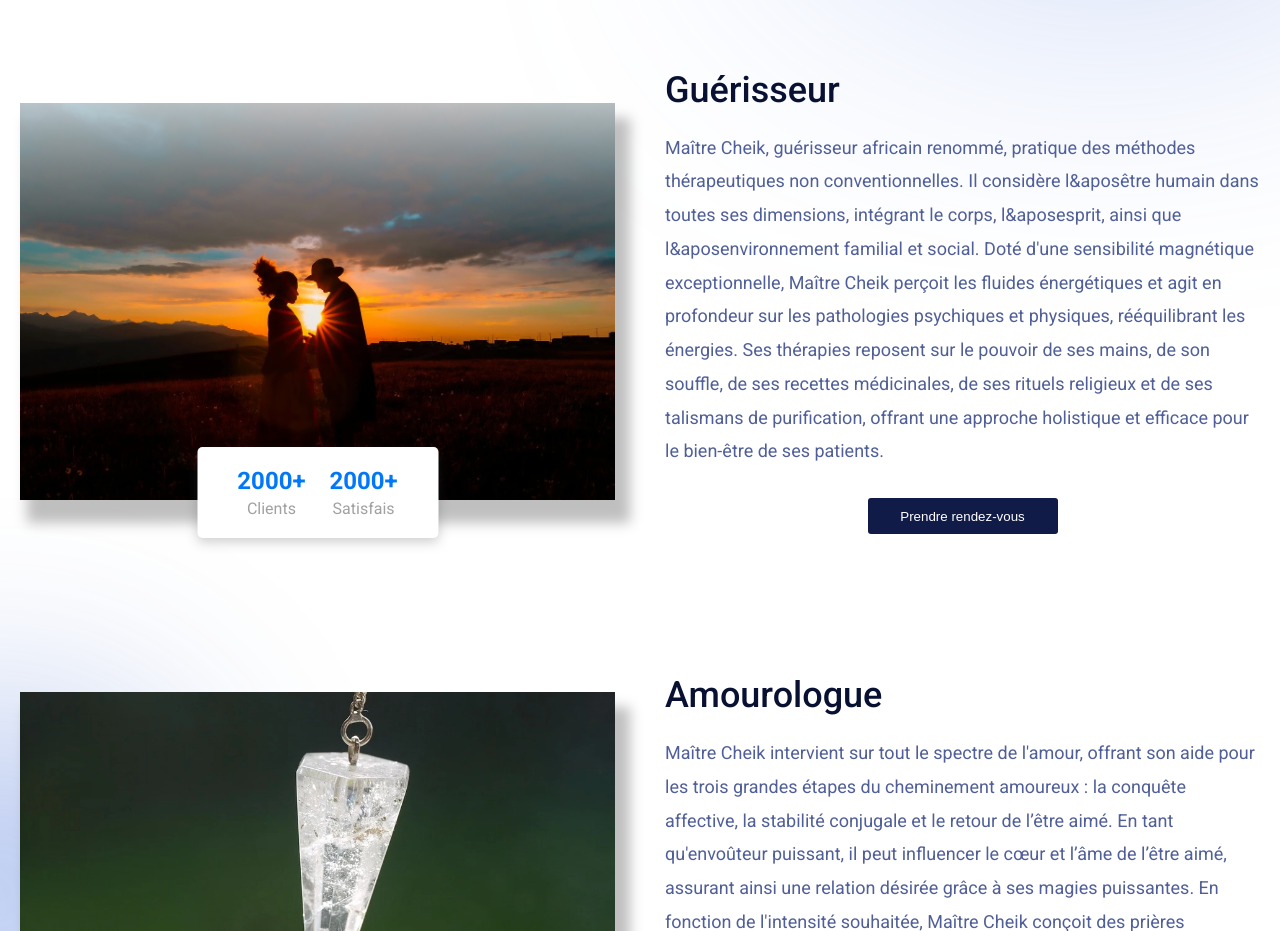
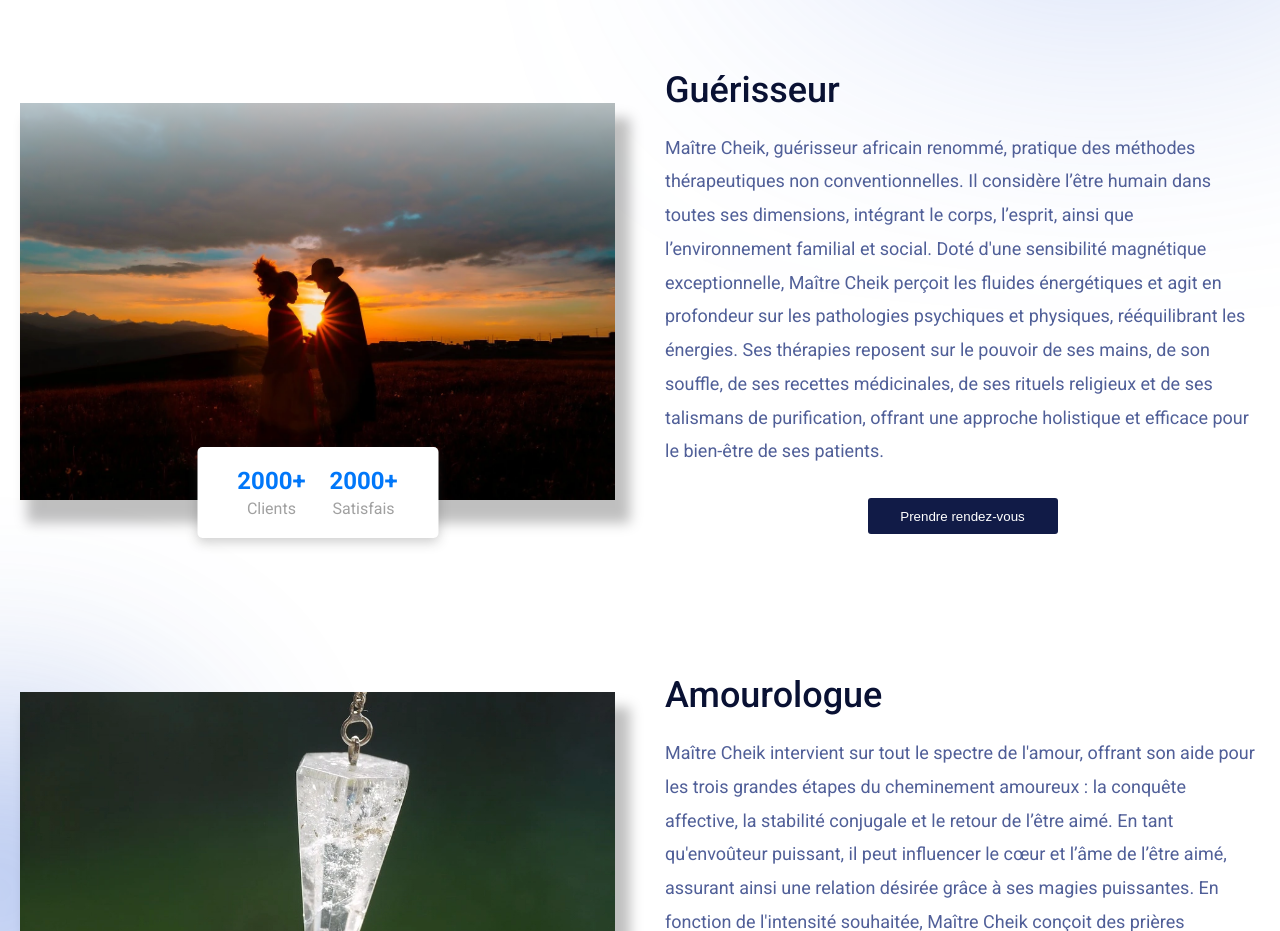
Before and after one commit to vitorlopes079/Maitre, a Next.js app: page / in a window 1280 px wide. Shown: the part 1640-2571 px from the top of the page. Built offline with nearby package versions, Linux system fonts and the light colour scheme.

Commit message:
small adjustments

```diff
--- a/src/app/page.js
+++ b/src/app/page.js
@@ -23,7 +23,7 @@ export default function Home() {
       <InfoSectionTop />
       <InfoSection
         text={
-          "Maître Cheik, guérisseur africain renommé, pratique des méthodes thérapeutiques non conventionnelles. Il considère l&aposêtre humain dans toutes ses dimensions, intégrant le corps, l&aposesprit, ainsi que l&aposenvironnement familial et social. Doté d'une sensibilité magnétique exceptionnelle, Maître Cheik perçoit les fluides énergétiques et agit en profondeur sur les pathologies psychiques et physiques, rééquilibrant les énergies. Ses thérapies reposent sur le pouvoir de ses mains, de son souffle, de ses recettes médicinales, de ses rituels religieux et de ses talismans de purification, offrant une approche holistique et efficace pour le bien-être de ses patients."
+          "Maître Cheik, guérisseur africain renommé, pratique des méthodes thérapeutiques non conventionnelles. Il considère l’être humain dans toutes ses dimensions, intégrant le corps, l’esprit, ainsi que l’environnement familial et social. Doté d'une sensibilité magnétique exceptionnelle, Maître Cheik perçoit les fluides énergétiques et agit en profondeur sur les pathologies psychiques et physiques, rééquilibrant les énergies. Ses thérapies reposent sur le pouvoir de ses mains, de son souffle, de ses recettes médicinales, de ses rituels religieux et de ses talismans de purification, offrant une approche holistique et efficace pour le bien-être de ses patients."
         }
         title={"Guérisseur"}
         buttonText={"Prendre rendez-vous"}
```
